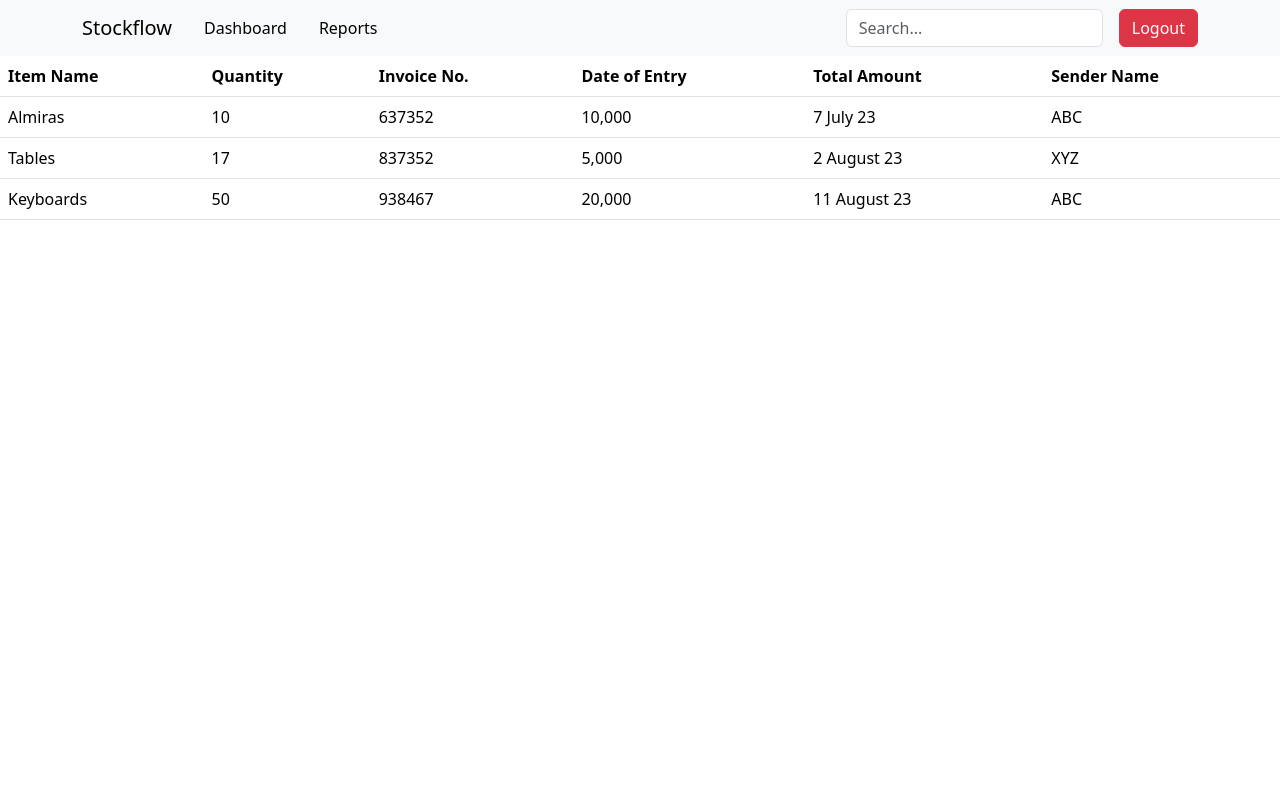
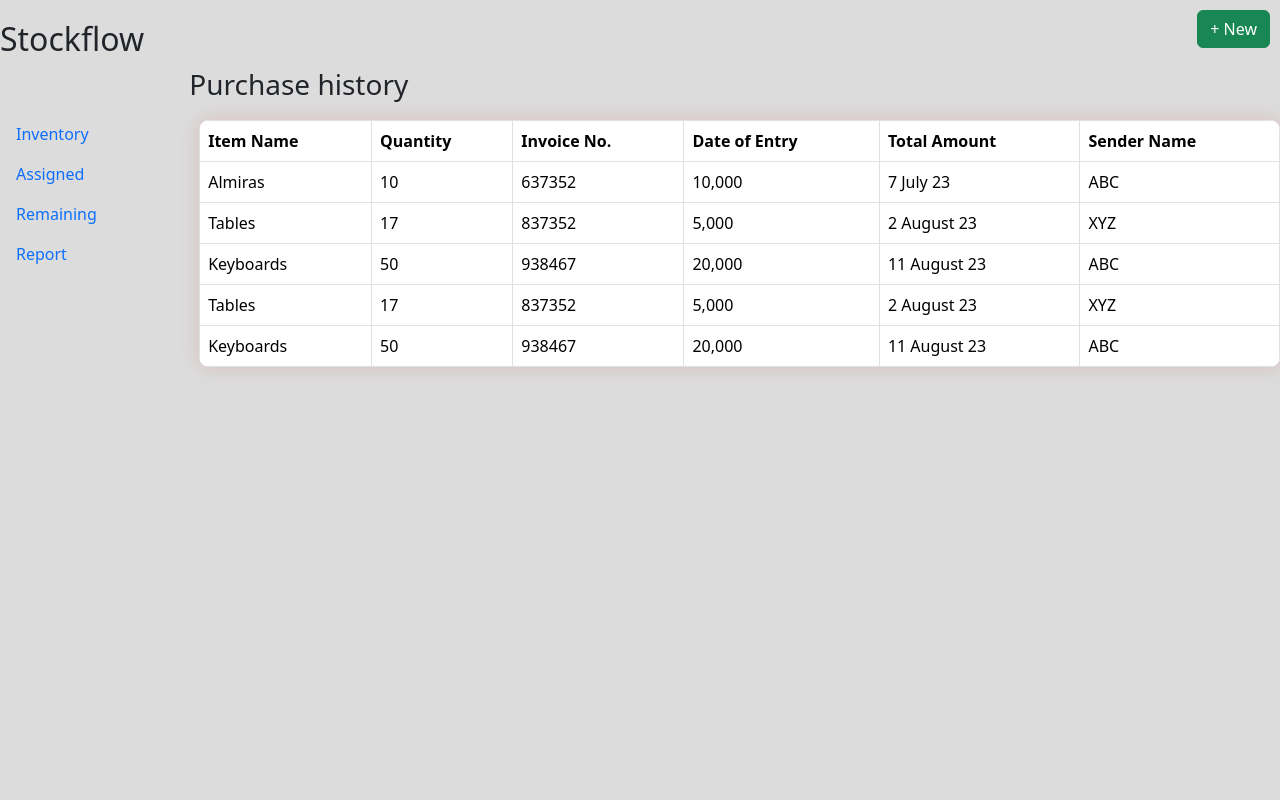
Before and after one commit to Anasdevs/Stock-management-system-msi-, a Django app: page / in a window 1280 px wide. Run offline with Django 4.2, Linux system fonts and the light colour scheme.

Commit message:
Makes Inventory Page.

```diff
--- /dev/null
+++ b/backend/sms/static/css/style.css
@@ -0,0 +1,36 @@
+.body{
+  background-color: gainsboro;
+}
+.nav-item{
+  text-decoration: none;
+}
+.custom-margin {
+  margin-top: 10px;
+  margin-bottom: 10px;
+  margin-right: 10px;
+}
+.Table-container{
+  width: 86%;
+  display: flex;
+  height: 80vh;
+  flex-direction: column;
+  padding: 10px;
+  position: absolute;
+  right: 0px;
+}
+table {
+  width: 80%;
+  overflow: hidden;
+  box-shadow: 0 0 20px rgba(202, 23, 23, 0.15);
+  margin: 10px;
+  border-radius: 10px;
+}
+
+.sidebar {
+  height: 100%;
+  width: 200px;
+  position: fixed;
+  top: 0;
+  left: 0;
+  padding-top: 20px;
+}
--- a/backend/sms/templates/index.html
+++ b/backend/sms/templates/home.html
@@ -1,3 +1,4 @@
+{% load static %}
 <!DOCTYPE html>
 <html lang="en">
 
@@ -5,36 +6,37 @@
   <meta charset="UTF-8">
   <meta name="viewport" content="width=device-width, initial-scale=1.0">
   <title>Stockflow</title>
+  <link rel="stylesheet" href="{% static 'css/style.css' %}">
   <link href="https://cdn.jsdelivr.net/npm/bootstrap@5.3.2/dist/css/bootstrap.min.css" rel="stylesheet"
     integrity="sha384-T3c6CoIi6uLrA9TneNEoa7RxnatzjcDSCmG1MXxSR1GAsXEV/Dwwykc2MPK8M2HN" crossorigin="anonymous">
 </head>
 
-<body>
-  <nav class="navbar navbar-expand-lg bg-body-tertiary">
-    <div class="container">
-      <a class="navbar-brand" href="#">Stockflow</a>
-      <button class="navbar-toggler" type="button" data-bs-toggle="collapse" data-bs-target="#navbarSupportedContent"
-        aria-controls="navbarSupportedContent" aria-expanded="false" aria-label="Toggle navigation">
-        <span class="navbar-toggler-icon"></span>
-      </button>
-      <div class="collapse navbar-collapse" id="navbarSupportedContent">
-        <ul class="navbar-nav me-auto mb-2 mb-lg-0">
-          <li class="nav-item">
-            <a class="nav-link active mx-2" aria-current="page" href="#">Dashboard</a>
-          </li>
-          <li class="nav-item">
-            <a class="nav-link active mx-2" aria-current="page" href="#">Reports</a>
-          </li>
-      </div>
-      <form class="col-12 col-lg-auto mb-3 mb-lg-0 me-lg-3" role="search">
-        <input type="search" class="form-control form-control-dark" placeholder="Search..." aria-label="Search">
-      </form>
-      <div class="ml-auto">
-        <button class="btn btn-danger">Logout</button>
-      </div>
+<body class="body">
+  <div class="sidebar">
+    <h2>Stockflow</h2>
+    <div class="side-items">
+      <ul class="nav flex-column pt-5 ">
+        <li class="nav-item">
+          <a class="nav-link active" aria-current="page" href="">Inventory</a>
+        </li>
+        <li class="nav-item">
+          <a class="nav-link" href="assigned/">Assigned</a>
+        </li>
+        <li class="nav-item">
+          <a class="nav-link" href="#">Remaining</a>
+        </li>
+        <li class="nav-item">
+          <a class="nav-link" href="#">Report</a>
+        </li>
+      </ul>
     </div>
-  </nav>
-  <table class="table">
+  </div>
+  <div class="d-flex justify-content-end custom-margin">
+    <button type="button" class="btn btn-success">+ New</button>
+  </div>
+  <div class="Table-container">
+  <h3>Purchase history</h3>
+  <table class="table table-hover table-bordered">
     <thead>
       <tr>
         <th scope="col">Item Name</th>
@@ -53,8 +55,6 @@
         <td>10,000</td>
         <td>7 July 23</td>
         <td>ABC</td>
-        <!-- <td>Projectors</td>
-        <td>Monitors</td> -->
       </tr>
       <tr>
         <td>Tables</td>
@@ -72,8 +72,24 @@
         <td>11 August 23</td>
         <td>ABC</td>
       </tr>
+      <tr>
+        <td>Tables</td>
+        <td>17</td>
+        <td>837352</td>
+        <td>5,000</td>
+        <td>2 August 23</td>
+        <td>XYZ</td>
+      </tr>
+      <td>Keyboards</td>
+      <td>50</td>
+      <td>938467</td>
+      <td>20,000</td>
+      <td>11 August 23</td>
+      <td>ABC</td>
+    </tr>
     </tbody>
   </table>
+</div>
   <script src="https://cdn.jsdelivr.net/npm/bootstrap@5.3.2/dist/js/bootstrap.bundle.min.js"
     integrity="sha384-C6RzsynM9kWDrMNeT87bh95OGNyZPhcTNXj1NW7RuBCsyN/o0jlpcV8Qyq46cDfL"
     crossorigin="anonymous"></script>
--- a/backend/sms/urls.py
+++ b/backend/sms/urls.py
@@ -3,4 +3,6 @@ from . import views
 
 urlpatterns = [
     path('', views.index, name='index'),
+    path('assigned/', views.assigned, name='assigned'),
+
 ]
--- a/backend/sms/views.py
+++ b/backend/sms/views.py
@@ -1,4 +1,7 @@
 from django.shortcuts import render
 
 def index(request):
-    return render(request, 'index.html')
+    return render(request, 'home.html')
+
+def assigned(request):
+    return render(request, 'Assigned.html')
--- a/backend/stockflow/urls.py
+++ b/backend/stockflow/urls.py
@@ -15,9 +15,14 @@ Including another URLconf
 """
 from django.contrib import admin
 from django.urls import path, include
+from django.conf import settings
+from django.conf.urls.static import static
 
 urlpatterns = [
     path('admin/', admin.site.urls),
     path('', include('sms.urls')),
 
 ]
+
+if settings.DEBUG:
+    urlpatterns += static(settings.STATIC_URL, document_root=settings.STATIC_ROOT)
```
Also changed, not shown: backend/sms/templates/Assigned.html (added, +98 -0 lines), 1 other file.
